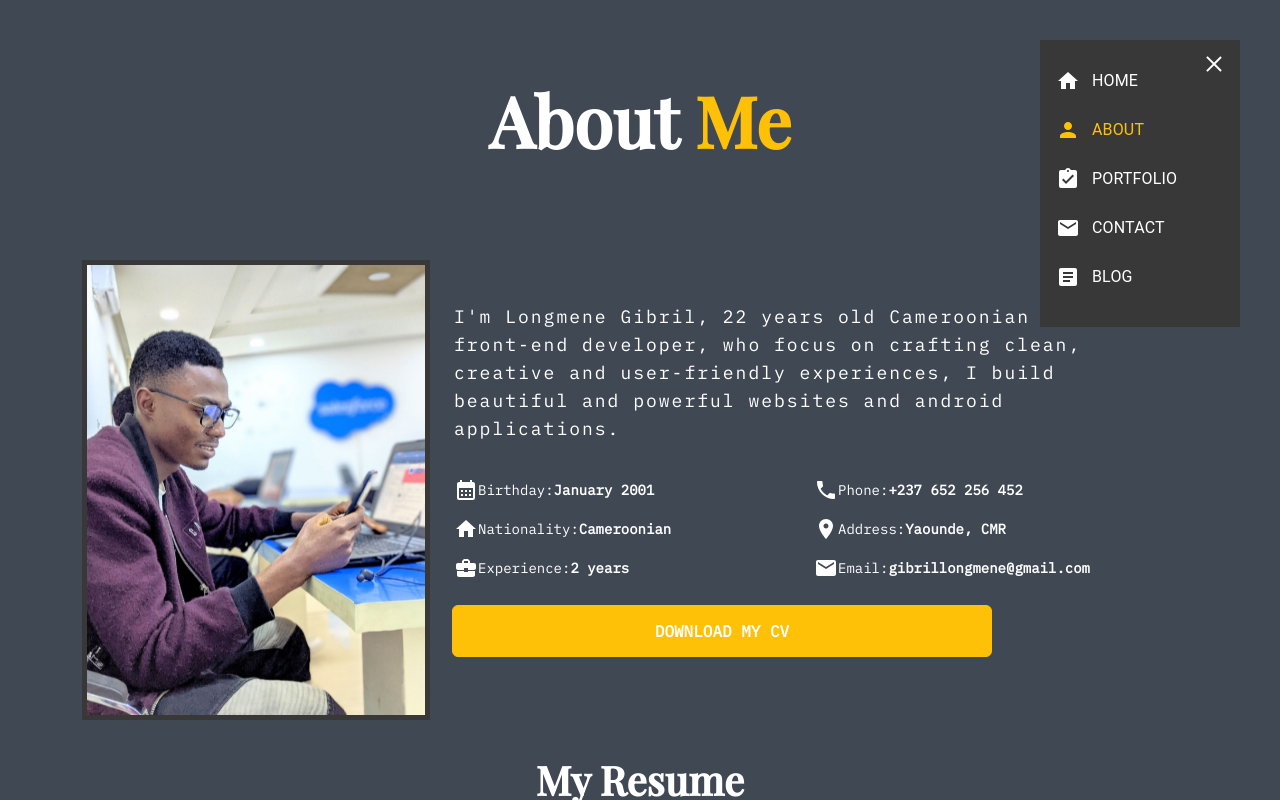
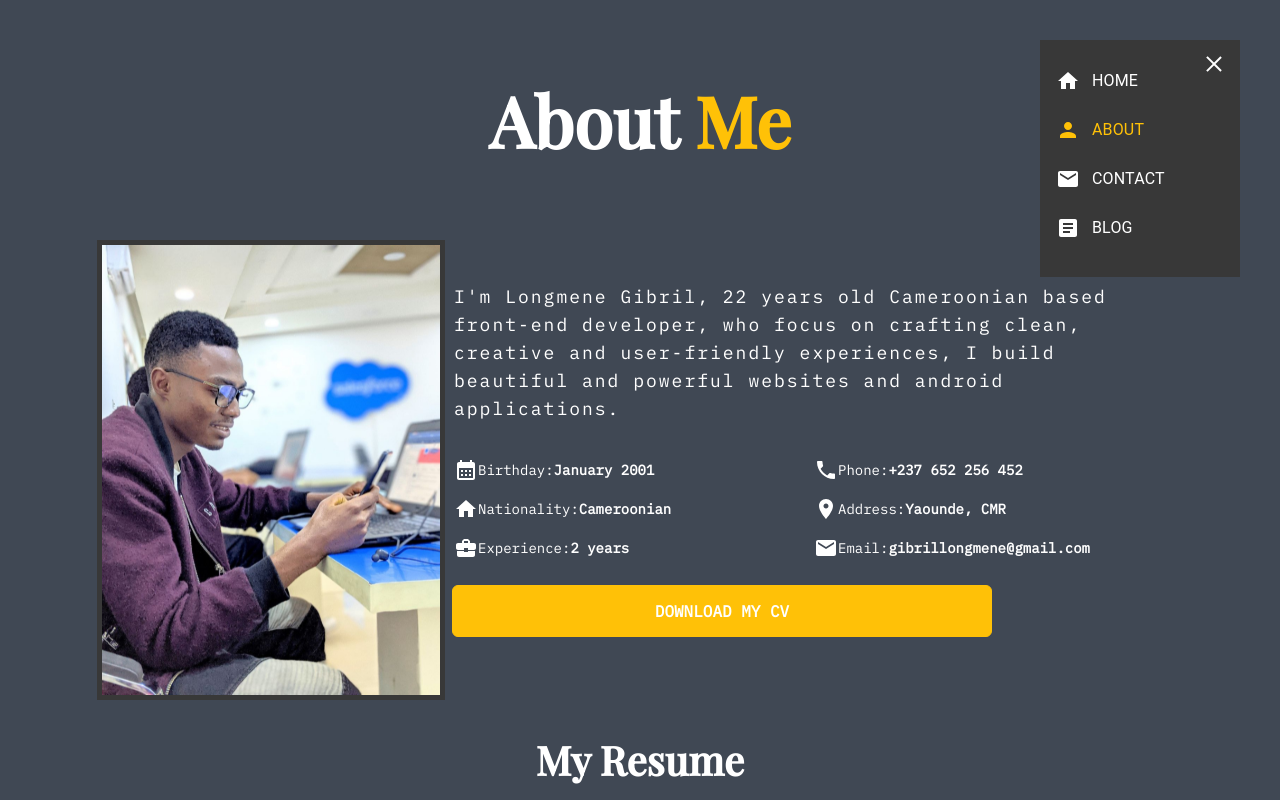
Before and after one commit to longmenegib/longmene, a React (Create React App) app: page /about in a window 1280 px wide. Both pictures are taken after a click on the button 1214 px from the left and 64 px from the top of the page. Shown: the top 800 px of the page. Built offline with nearby package versions, Linux system fonts and the light colour scheme.

Commit message:
almost done with the ui

```diff
--- a/src/App.css
+++ b/src/App.css
@@ -373,6 +373,7 @@ input:focus, textarea:focus{
 }
 .profile-img{
     border: 5px #383838 solid;
+    margin-left: 15px;
 }
 
 .resume{
--- a/src/Pages/About.js
+++ b/src/Pages/About.js
@@ -11,7 +11,7 @@ export default function About() {
         <div className='base'>
             <span className='title'>About <span className='name'>Me</span></span>
             <div className='container'>
-                <div className='row w-100 align-items-center justify-content-center' style={{ marginTop: 40 }}>
+                <div className='row w-100 align-items-center justify-content-center' style={{ marginTop: 20 }}>
                     <div className='col-12 col-md-4'>
                         <div className='profile-img w-100'>
                             <img src={profile} width="100%" height={'450px'} />
--- a/src/components/menu.js
+++ b/src/components/menu.js
@@ -22,7 +22,7 @@ export default function MenuCustom() {
                         zIndex: 1,
                         right: 40,
                         top: 40,
-                        height: 287,
+                        height: 237,
                         width: 200,
                         opacity: !isOpen ? "0" : "1",
                         transition: "all .2s ease-in-out",
@@ -46,14 +46,14 @@ export default function MenuCustom() {
                                 <ListItemText>ABOUT</ListItemText>
                             </NavLink>
                         </MenuItem>
-                        <MenuItem className='menuitem' style={{height: 49}}>
+                        {/* <MenuItem className='menuitem' style={{height: 49}}>
                             <NavLink className={(navData) => (navData.isActive ?  'menuitem d-flex w-100 h-100 align-items-center justify-content-center active' : 'menuitem d-flex w-100 h-100 align-items-center justify-content-center')} to="/portfolio">
                                 <ListItemIcon>
                                     <AssignmentTurnedIn fontSize="medium" sx={{color: location.pathname ==='/portfolio' ? '#ffc107' : '#fff'}} />
                                 </ListItemIcon>
                                 <ListItemText>PORTFOLIO</ListItemText>
                             </NavLink>
-                        </MenuItem>
+                        </MenuItem> */}
                         <MenuItem className='menuitem' style={{height: 49}}>
                             <NavLink className={(navData) => (navData.isActive ?  'menuitem d-flex w-100 h-100 align-items-center justify-content-center active' : 'menuitem d-flex w-100 h-100 align-items-center justify-content-center')} to="/contact">
                                 <ListItemIcon>
```
